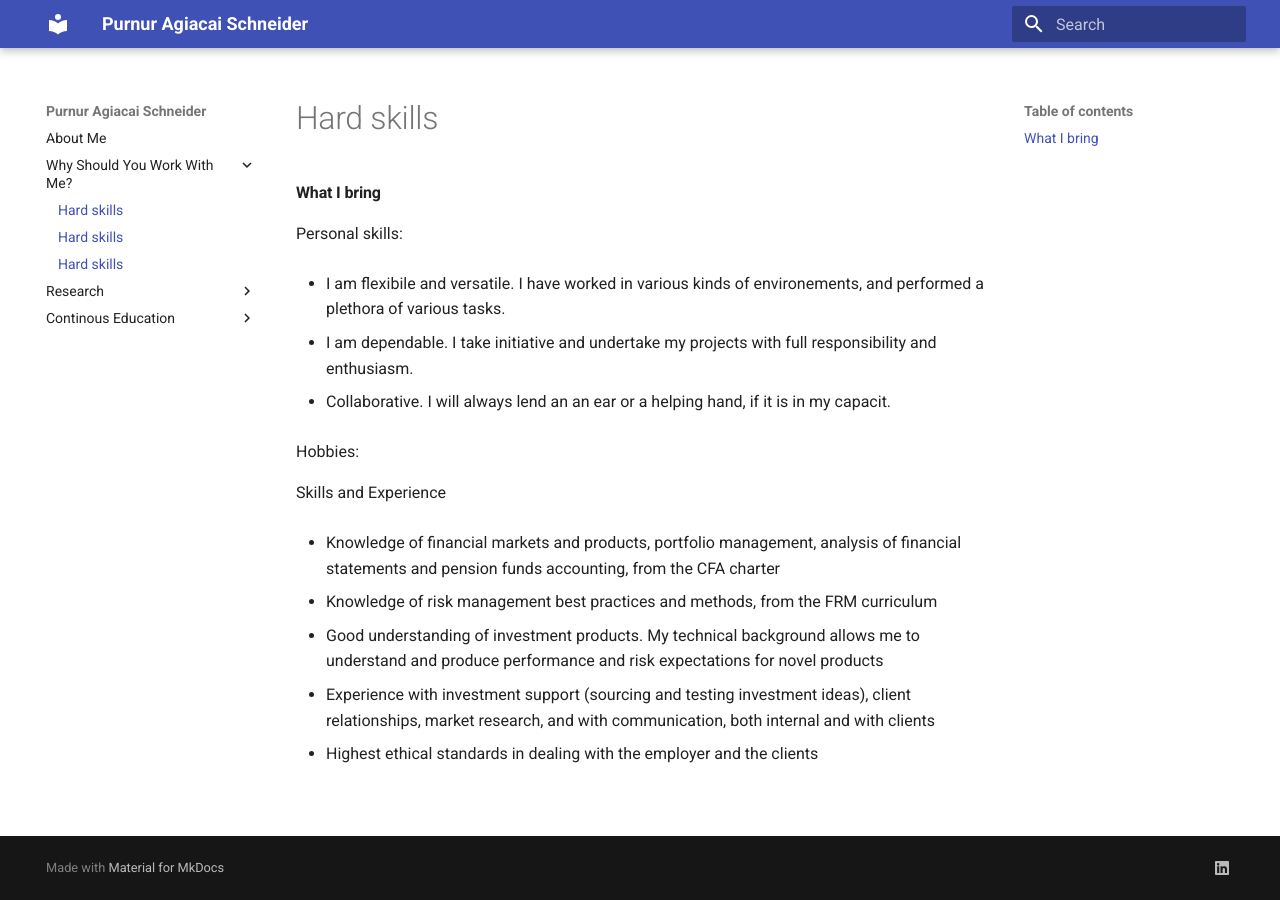
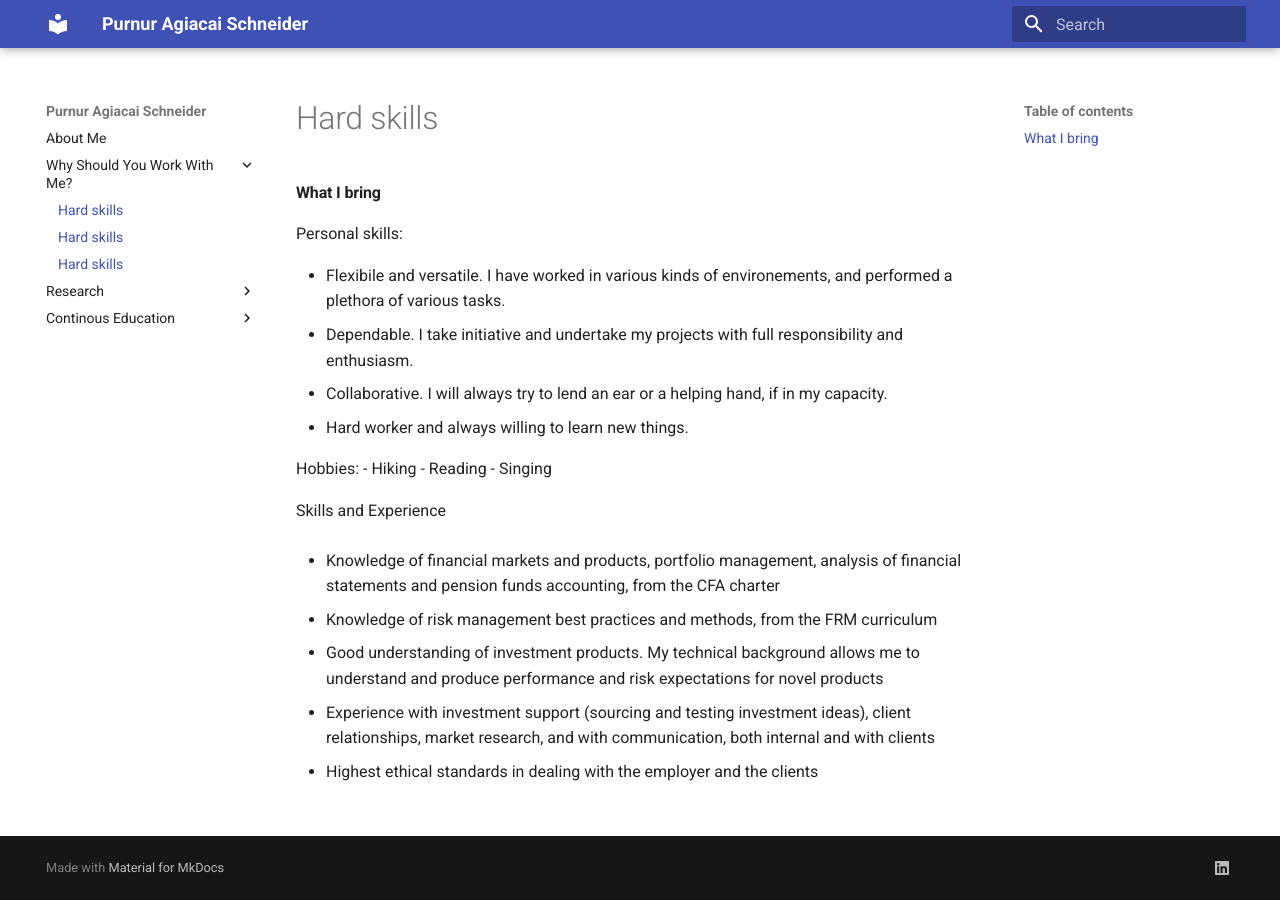
Before and after one commit to purnur-schneider/purnur-schneider.github.io, an MkDocs documentation site: the page built from docs/hireme.md, in a window 1280 px wide. Built offline with MkDocs 1.6.1 and Material for MkDocs 9.7.7, drawn with Linux system fonts in a browser that asks for light colours.

Commit message:
in progress

```diff
--- a/docs/hireme.md
+++ b/docs/hireme.md
@@ -4,17 +4,16 @@
 
 Personal skills:
 
-- I am flexibile and versatile. I have worked in various kinds of environements, and performed a plethora of various tasks.
-
-
-- I am dependable. I take initiative and undertake my projects with full responsibility and enthusiasm.
-
-
-- Collaborative. I will always lend an an ear or a helping hand, if it is in my capacit.
+- Flexibile and versatile. I have worked in various kinds of environements, and performed a plethora of various tasks.
+- Dependable. I take initiative and undertake my projects with full responsibility and enthusiasm.
+- Collaborative. I will always try to lend an ear or a helping hand, if in my capacity.
+- Hard worker and always willing to learn new things.
 
 
 Hobbies:
-
+- Hiking
+- Reading
+- Singing
 
 
 Skills and Experience
```
